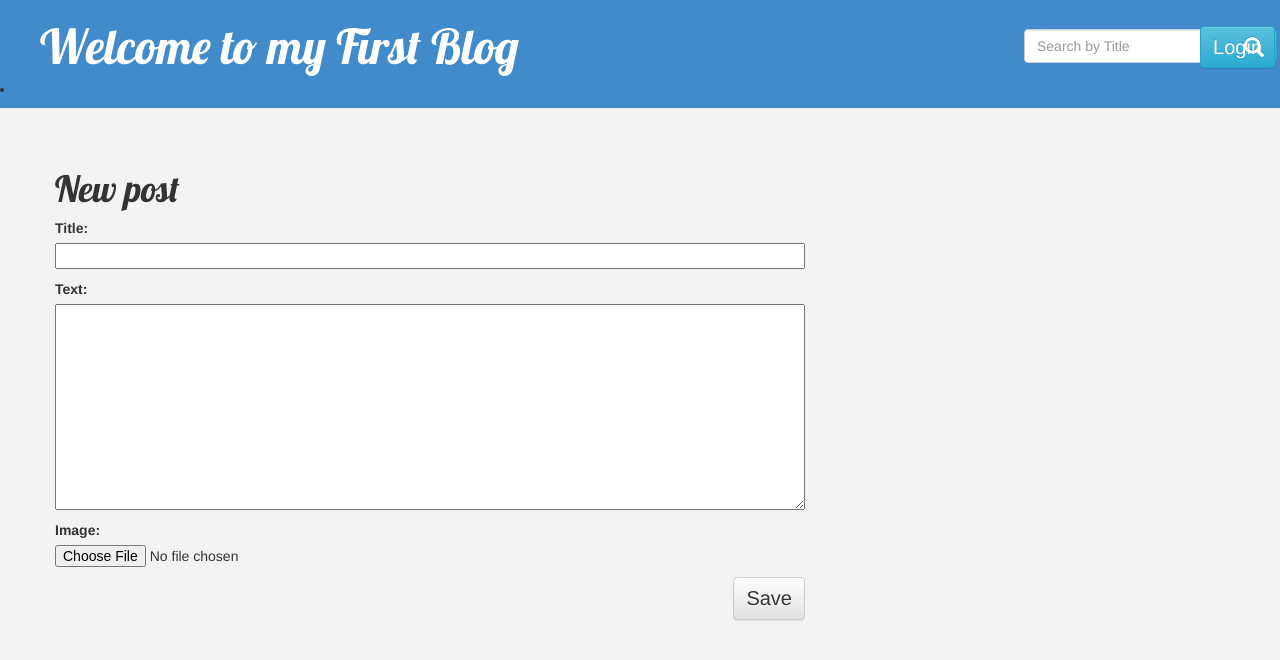
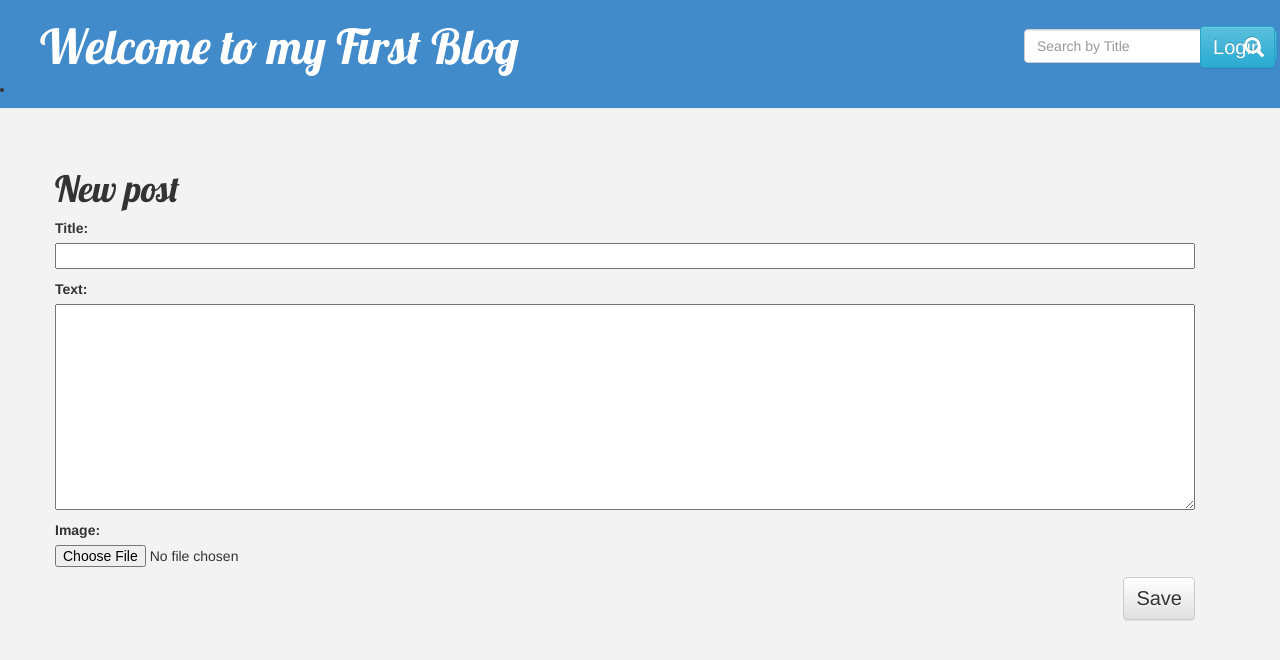
Before and after one commit to hemantmiddha14/django-blog, a Django app: page /post/new/ in a window 1280 px wide. Shown: the top 660 px of the page. Run offline with Django 3.2, Linux system fonts and the light colour scheme; some libraries are stand-ins or nearby versions.

Commit message:
minor changes in the html

```diff
--- a/blog/templates/blog/base.html
+++ b/blog/templates/blog/base.html
@@ -40,7 +40,7 @@
 
       <div class="content container">
           <div class="row">
-              <div class="col-md-8">
+              <div class="col-md-12">
               {% block content %}
               {% endblock %}
               </div>
--- a/blog/templates/blog/post_detail.html
+++ b/blog/templates/blog/post_detail.html
@@ -1,11 +1,12 @@
 {% extends 'blog/base.html' %}
 
 {% block content %}
+<div class="container">
     <div class="post">
         {% if post.published_date %}
             <div class="date">
                 {{ post.published_date }}
-                <p> Post created by: {{ post.author }}
+                <p> Post created by: {{ post.author }}</p>
             </div>
         {% endif %}
         {% if request.user == post.author %}
@@ -15,7 +16,7 @@
         <p>{{ post.text|linebreaksbr }}</p>
         <div class="row gallery">
             {% for p in post.images_set.all %}
-            <div class="col-md-6">
+            <div class="col-md-3">
                 <img src="{{ p.image.url }}" alt="Image not found" class="img-thumbnail">
             </div>
             {% endfor %}
@@ -25,4 +26,5 @@
         {% endif %}
 
     </div>
+</div>
 {% endblock %}
--- a/blog/templates/blog/post_edit.html
+++ b/blog/templates/blog/post_edit.html
@@ -2,9 +2,10 @@
 
 {% block content %}
     <h1>New post</h1>
-    <form method="POST" class="post-form" enctype="multipart/form-data">{% csrf_token %}
+    <form method="POST" class="post-form" enctype="multipart/form-data">
+    	{% csrf_token %}
         {{ form.as_p }}
-        {{ formset.management_form }}
+	    {{ formset.management_form }}
         {% for f in formset %}
         	{{ f.as_p }}
         {% endfor %}
```
